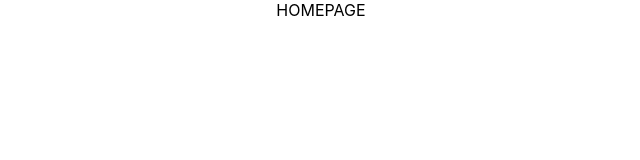
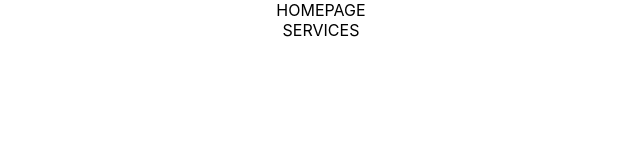
Before and after one commit to Marius-De-Allie/i-style-lscape-react, a React (Create React App) app: page / in a window 1280 px wide. Shown: the top 160 px of the page, without its empty margins (319-959 px from the left). Built offline with nearby package versions, Linux system fonts and the light colour scheme.

Commit message:
Create ServicesPage component

```diff
--- a/src/App.js
+++ b/src/App.js
@@ -1,10 +1,12 @@
 import HomePage from './pages/HomePage';
+import ServicesPage from './pages/ServicesPages';
 import './App.css';
 
 function App() {
   return (
     <div className="App">
      <HomePage />
+     <ServicesPage />
     </div>
   );
 }
--- /dev/null
+++ b/src/pages/ServicesPages.js
@@ -0,0 +1,12 @@
+import React from 'react';
+
+const ServicesPage = props => {
+
+  return (
+    <div>
+      SERVICES
+    </div>
+  );
+};
+
+export default ServicesPage;
```
